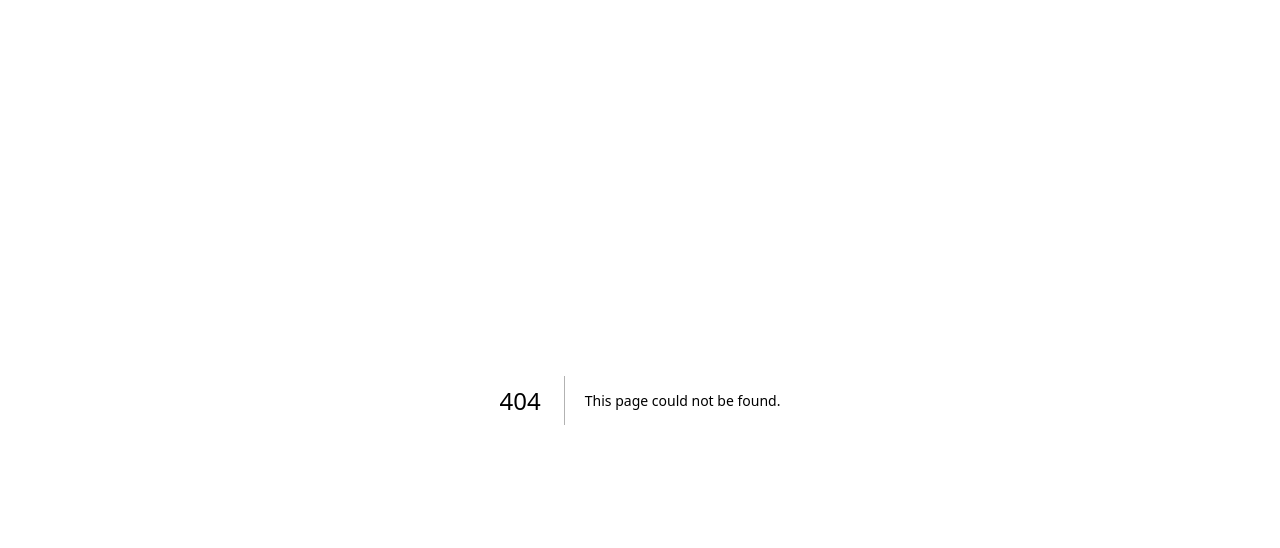
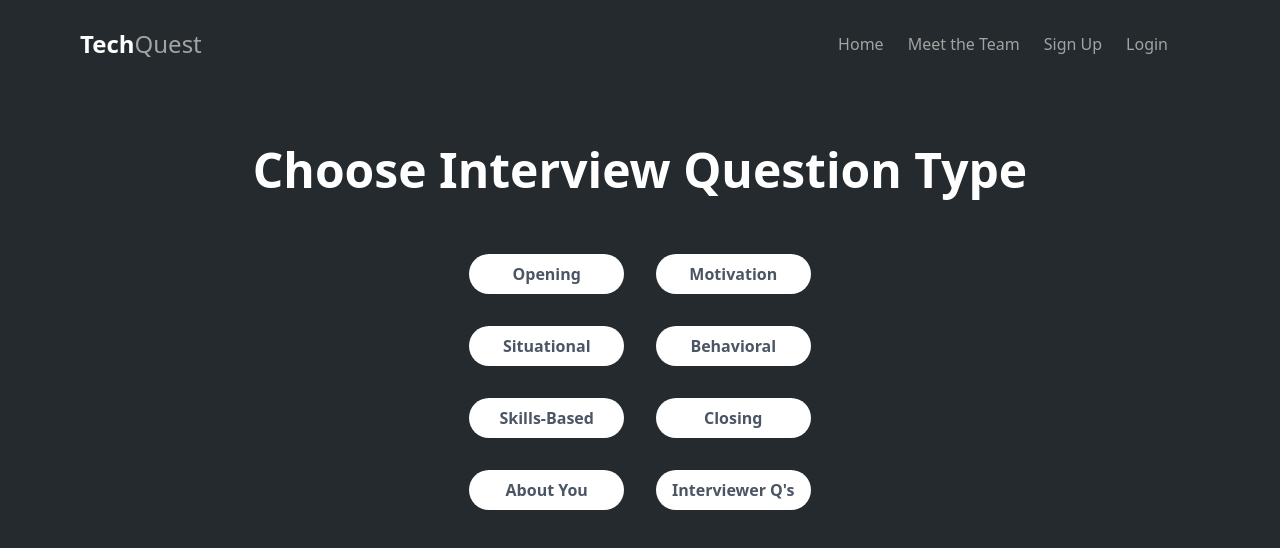
Before and after one commit to LiamBCIT/TechQuest, a Next.js app: page /questiontype in a window 1280 px wide. Before the commit this address had no page. Shown: the top 548 px of the page. Built offline with nearby package versions, Linux system fonts and the light colour scheme.

Commit message:
question type page

```diff
--- /dev/null
+++ b/pages/questiontype.tsx
@@ -0,0 +1,48 @@
+import React from "react";
+import Head from "next/head";
+import Navbar from "@/components/Navbar";
+
+export default function questiontype() {
+  const questionTypes = [
+    "Opening",
+    "Motivation",
+    "Situational",
+    "Behavioral",
+    "Skills-Based",
+    "Closing",
+    "About You",
+    "Interviewer Q's",
+  ];
+
+  return (
+    <>
+      <Head>
+        <title>TechQuest</title>
+        <meta
+          name="description"
+          content="A website using AI Prompts to help those in the tech industry prepare for interviews"
+        />
+        <meta name="viewport" content="width=device-width, initial-scale=1" />
+        <link rel="icon" href="/favicon.ico" />
+      </Head>
+
+      <Navbar />
+
+      <div className="min-h-[80vh] flex flex-col justify-center items-center mx-auto">
+        <h1 className="text-white text-2xl sm:text-4xl md:text-5xl font-semibold my-8">
+          Choose Interview Question Type
+        </h1>
+        <div className="grid grid-cols-2 mt-3">
+          {questionTypes.map((type) => (
+            <button
+              key={type}
+              className="bg-white rounded-full px-4 py-2 m-4 text-gray-600 font-bold text-base focus:outline-none hover:bg-gray-200 transition-colors duration-300"
+            >
+              {type}
+            </button>
+          ))}
+        </div>
+      </div>
+    </>
+  );
+}
```
